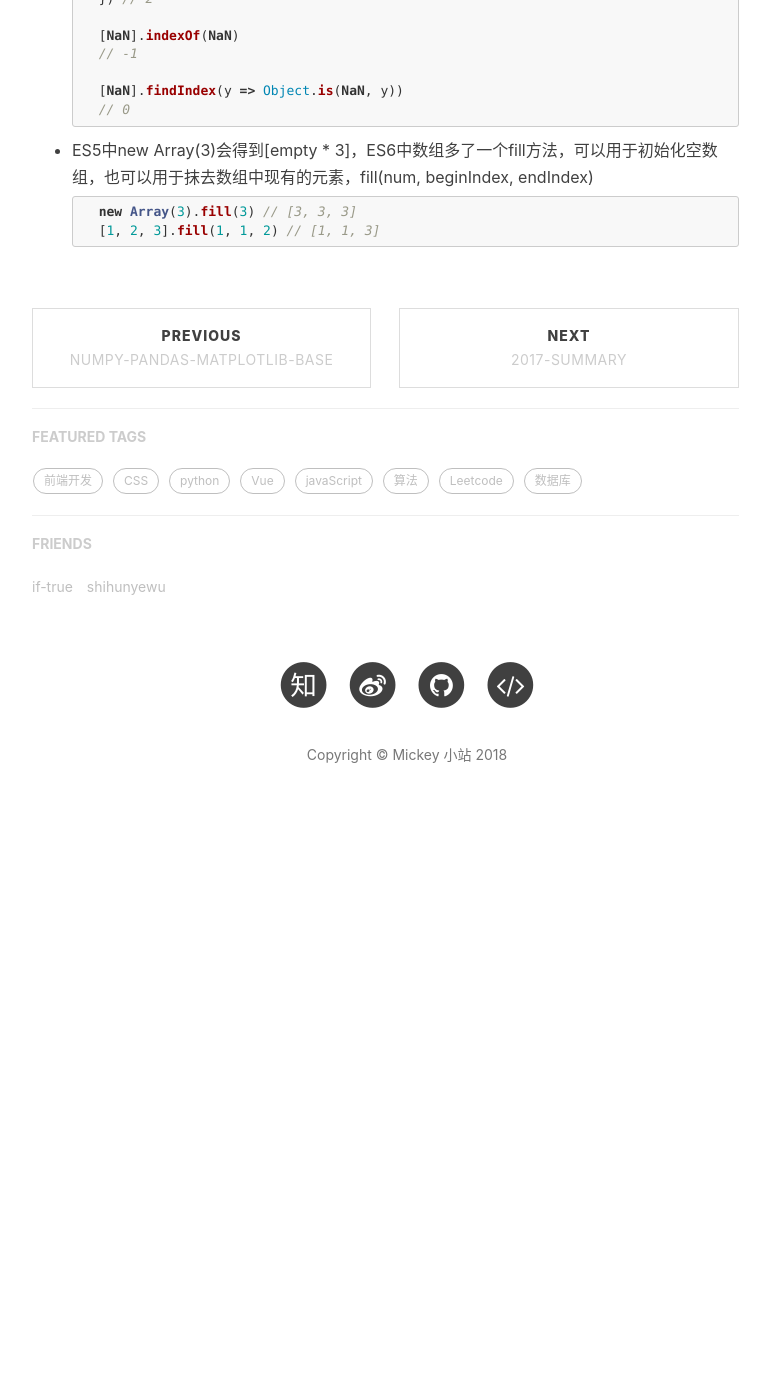
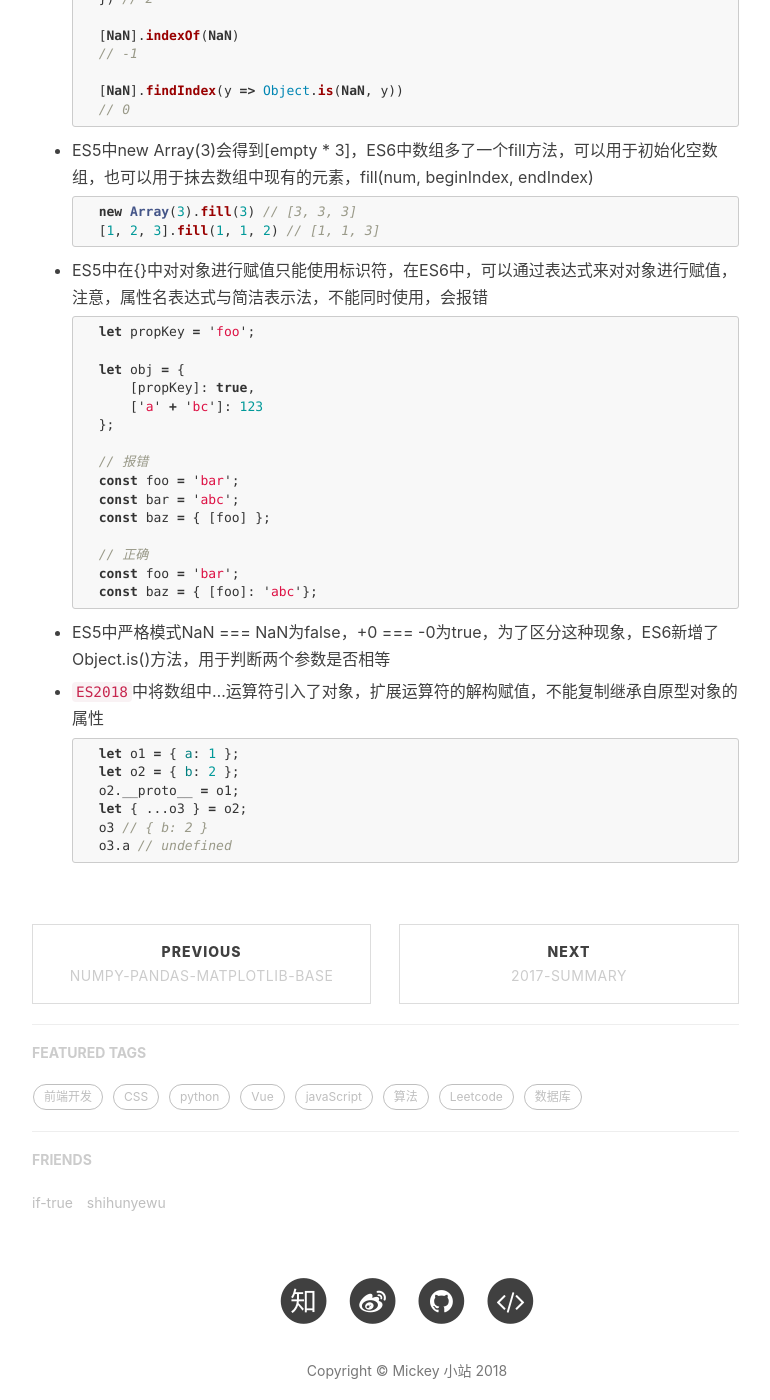
Before and after one commit to mickey0524/mickey0524.github.io, a Jekyll site: the page built from _posts/2018-02-05-ES6-review.md, in a window 1280 px wide and 1400 px high, scrolled down 6525 px. Shown: the whole window, without its empty margins (233-1003 px from the left). Built offline with Jekyll 4.4.1, drawn with Linux system fonts in a browser that asks for light colours; nearby versions of some CDN libraries; comment, search, counter and statistics services are not loaded; before the commit the page ends 7356 px from its top, so only the background shows below that.

Commit message:
feat(js): 增加es6

````diff
--- a/_posts/2018-02-05-ES6-review.md
+++ b/_posts/2018-02-05-ES6-review.md
@@ -319,3 +319,36 @@ y修饰符的作用与g修饰符类似，也是全局匹配，后一次匹配都
     new Array(3).fill(3) // [3, 3, 3]
     [1, 2, 3].fill(1, 1, 2) // [1, 1, 3]
     ```
+
+* ES5中在{}中对对象进行赋值只能使用标识符，在ES6中，可以通过表达式来对对象进行赋值，注意，属性名表达式与简洁表示法，不能同时使用，会报错
+
+    ```js
+    let propKey = 'foo';
+
+    let obj = {
+        [propKey]: true,
+        ['a' + 'bc']: 123
+    };
+
+    // 报错
+    const foo = 'bar';
+    const bar = 'abc';
+    const baz = { [foo] };
+
+    // 正确
+    const foo = 'bar';
+    const baz = { [foo]: 'abc'};
+    ```
+
+* ES5中严格模式NaN === NaN为false，+0 === -0为true，为了区分这种现象，ES6新增了Object.is()方法，用于判断两个参数是否相等
+
+* `ES2018`中将数组中...运算符引入了对象，扩展运算符的解构赋值，不能复制继承自原型对象的属性
+
+    ```js
+    let o1 = { a: 1 };
+    let o2 = { b: 2 };
+    o2.__proto__ = o1;
+    let { ...o3 } = o2;
+    o3 // { b: 2 }
+    o3.a // undefined
+    ```
````
